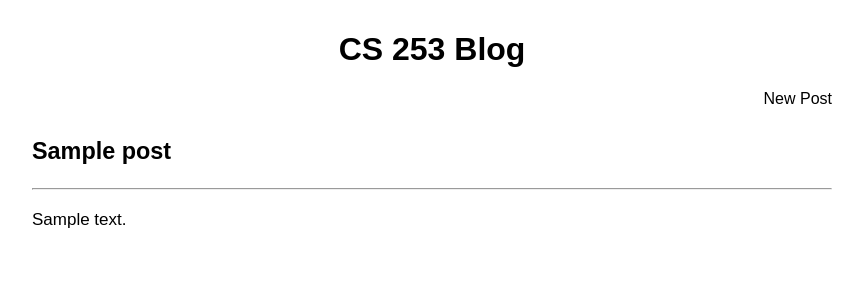
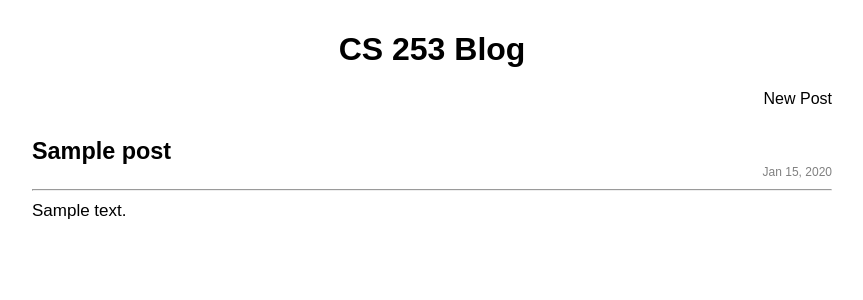
Before and after one commit to jeremiahrichter/udacity-cs253-main-project, a Python web app: template templates/front.html in a window 1280 px wide. Shown: the top 300 px of the page, without its empty margins (208-1071 px from the left). Run offline with Jinja, Linux system fonts and the light colour scheme; the template is opened without the code that fills it: most values are stand-ins (such as "Sample title", 1, 10 or a date in 2020).

Commit message:
Add created time to post template, change formatting issues

```diff
--- a/css/style.css
+++ b/css/style.css
@@ -23,7 +23,7 @@ input[type=text] {
 textarea {
     width: 400px;
     height: 200px;
-    font-size: 17px;
+    font-size: 15px;
     font-family: monospace;
 }
 
@@ -32,11 +32,7 @@ input[type=submit] {
 }
 
 hr {
-    margin: 20px auto;
-}
-
-.post + .post {
-    margin-top: 20px;
+    margin: 10px auto;
 }
 
 .post-title {
@@ -69,3 +65,17 @@ a:link, a:visited, a:hover, a:active {
     width: 60%;
     margin: 0 auto;
 }
+
+.post-datetime {
+    text-align: right;
+    font-size: 12px;
+    color: gray;
+}
+
+h3 {
+    margin: 0;
+}
+
+.post + .post {
+    margin-top: 50px;
+}
--- a/templates/post.html
+++ b/templates/post.html
@@ -1,6 +1,9 @@
 <div class="post">
     <div class="post-title">
         <h3>{{post.subject}}</h3>
+    </div>
+    <div class="post-datetime">
+        {{post.created.strftime("%b %d, %Y")}}
     </div>
     <hr>
     <div class="post-body">
```
